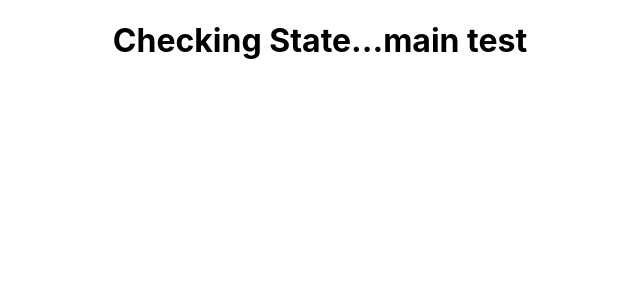
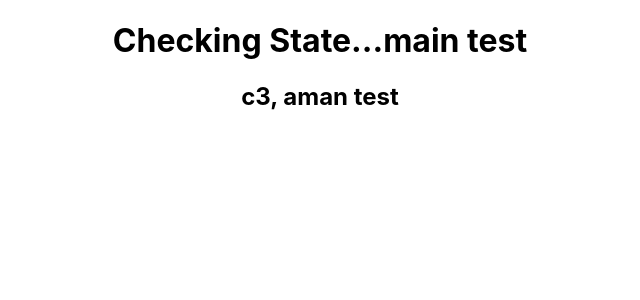
Before and after one commit to negi-aman/StateManagementReact, a React (Create React App) app: page / in a window 1280 px wide. Shown: the top 300 px of the page, without its empty margins (320-960 px from the left). Built offline with nearby package versions, Linux system fonts and the light colour scheme.

Commit message:
Added h2 to aman_test

```diff
--- a/src/App.tsx
+++ b/src/App.tsx
@@ -6,6 +6,7 @@ function App() {
   return (
     <div className="App">
       <h1>Checking State...main test</h1>
+      <h2>c3, aman test</h2>
     </div>
   );
 }
```
